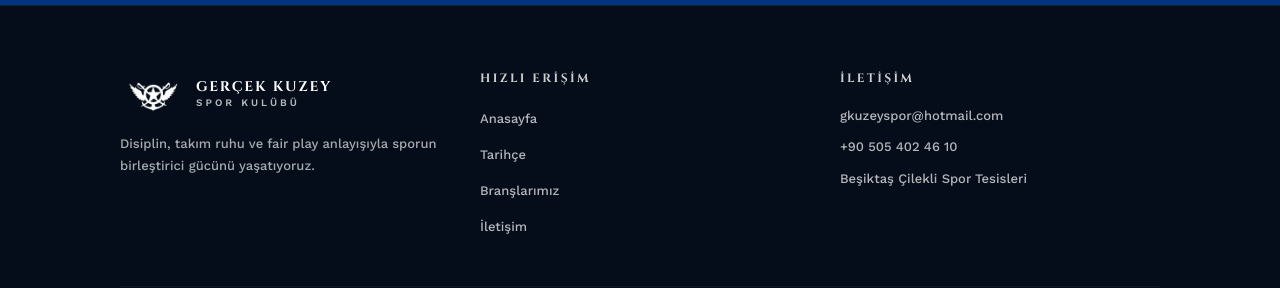
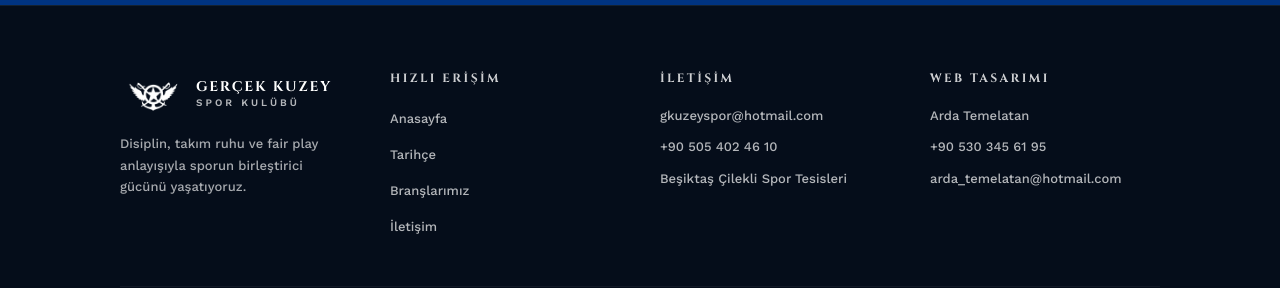
Before and after one commit to gkuzeyspor/gkuzeyspor-site, a Next.js app: page / in a window 1280 px wide. Shown: the part 5855-6143 px from the top of the page. Built offline with nearby package versions, Linux system fonts and the light colour scheme.

Commit message:
footer: web tasarimi kredisi ekle (Arda Temelatan, iletisim bilgileri)

```diff
--- a/src/components/Footer.tsx
+++ b/src/components/Footer.tsx
@@ -52,7 +52,7 @@ export default function Footer() {
     <footer className="bg-navy-deep border-t border-sky-light/10 pt-16 pb-8">
       <div className="max-w-6xl mx-auto px-6 md:px-14">
 
-        <div className="grid grid-cols-1 md:grid-cols-3 gap-10 mb-12">
+        <div className="grid grid-cols-1 md:grid-cols-4 gap-10 mb-12">
 
           <div className="flex flex-col gap-4">
             <div className="flex items-center gap-3">
@@ -106,6 +106,25 @@ export default function Footer() {
             </ul>
           </div>
 
+          <div>
+            <h4 className="font-cinzel font-bold text-xs tracking-[0.2em] uppercase text-white/80 mb-5">
+              Web Tasarımı
+            </h4>
+            <ul className="space-y-3">
+              <li className="font-worksans text-[13px] font-medium text-white/70">Arda Temelatan</li>
+              <li className="font-worksans text-[13px] font-medium text-white/70">
+                <a href="tel:+905303456195" className="hover:text-sky-light transition-colors duration-200">
+                  +90 530 345 61 95
+                </a>
+              </li>
+              <li className="font-worksans text-[13px] font-medium text-white/70">
+                <a href="mailto:arda_temelatan@hotmail.com" className="hover:text-sky-light transition-colors duration-200">
+                  arda_temelatan@hotmail.com
+                </a>
+              </li>
+            </ul>
+          </div>
+
         </div>
 
         <div className="border-t border-white/5 pt-7 flex flex-col sm:flex-row items-center justify-between gap-5">
```
